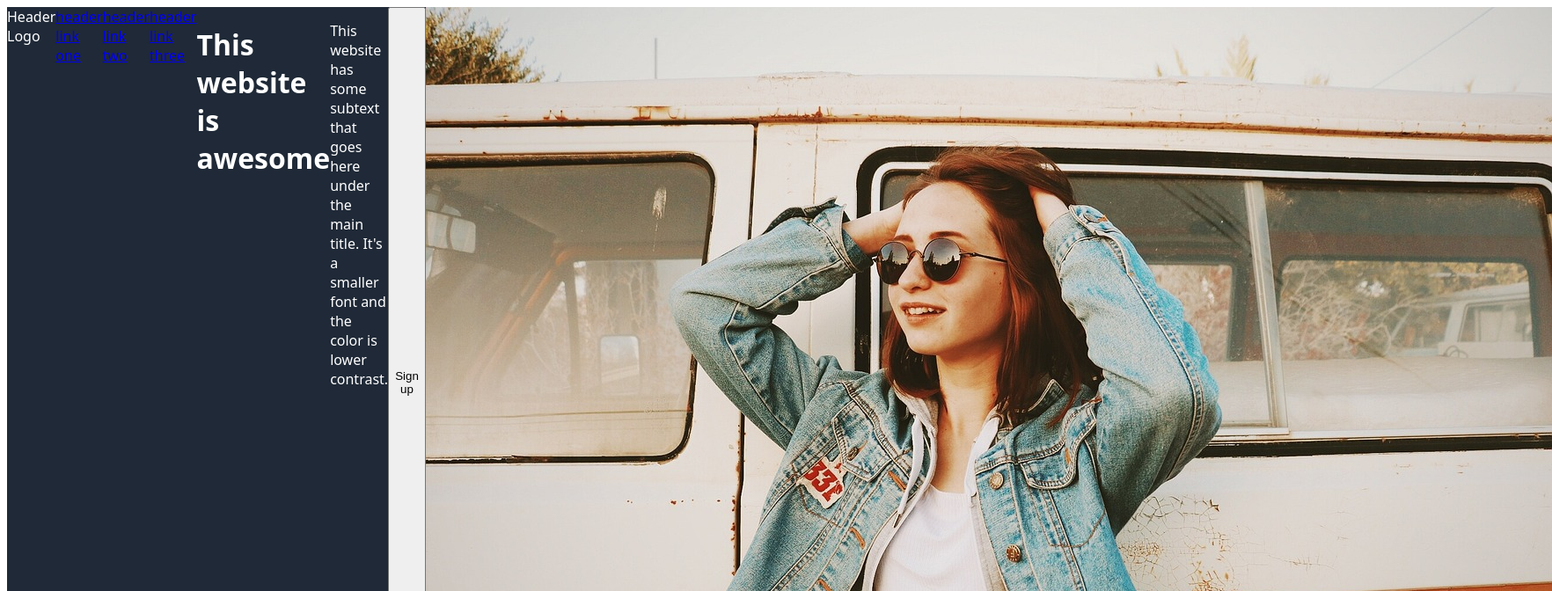
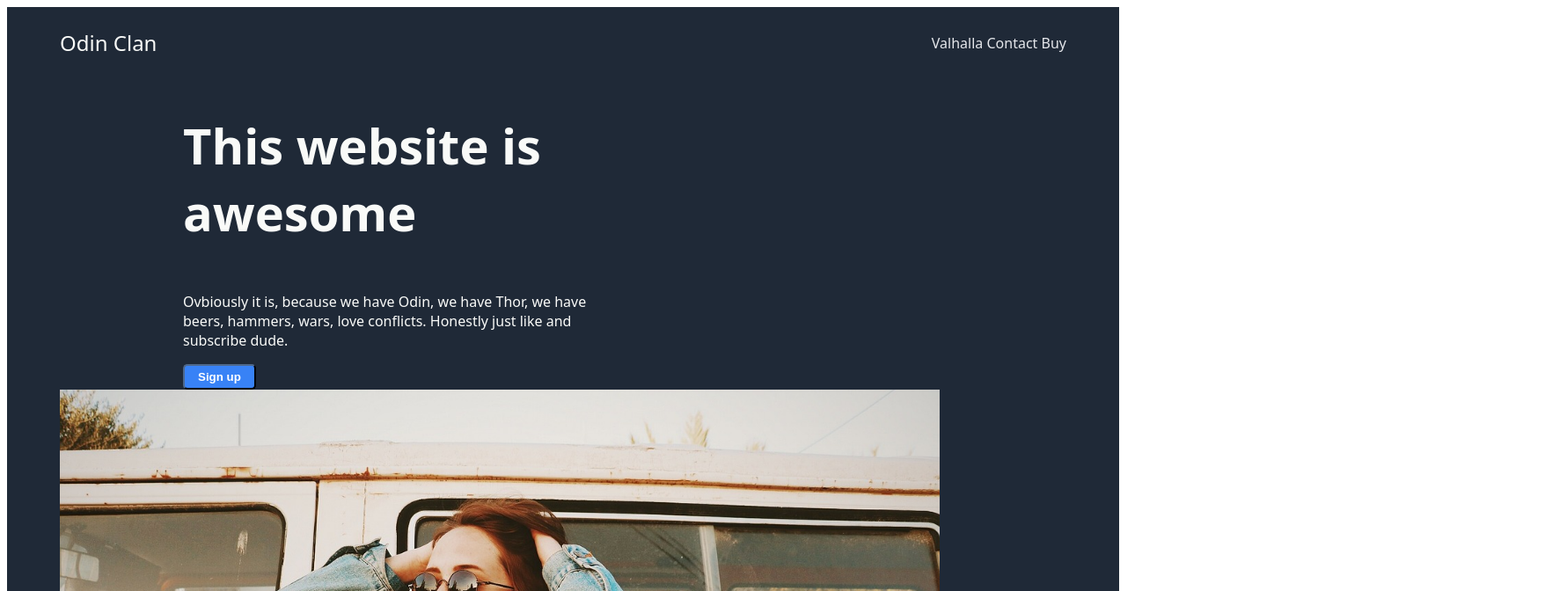
Before and after one commit to Juancho2706/projectblank, a plain HTML site: page index.html in a window 1280 px wide. Shown: the top 672 px of the page at 88% size, 1764 px wide, since content can reach past the window. Drawn offline with Linux system fonts and the light colour scheme.

Commit message:
Version basically completed, need to tidy up. Top header completed

```diff
--- a/index.html
+++ b/index.html
@@ -9,14 +9,23 @@
 </head>
 <body>
     <div class="header">
-        Header Logo
-        <a href="#">header link one</a>
-        <a href="#">header link two</a>
-        <a href="#">header link three</a>
-        <h1>This website is awesome</h1>
-        <p>This website has some subtext that goes here under the main title. It's a smaller font and the color is lower contrast.</p>
-        <button>Sign up</button>
-        <img src="images/awesome1.jpg" alt="look how awesome is this">
+        <div class="Arriba">
+            <p>Odin Clan</p>
+            <div>
+            <a href="#">Valhalla</a>
+            <a href="#">Contact</a>
+            <a href="#">Buy</a></div>
+        </div>
+        <div class="Abajo">
+            <div>
+                <h1>This website is awesome</h1>
+                <p>Ovbiously it is, because we have Odin, we have Thor, we have beers, hammers, wars, love conflicts.
+                    Honestly just like and subscribe dude.
+                </p>
+                <button class="acbutton">Sign up</button>
+            </div>
+            <img src="images/awesome1.jpg" alt="look how awesome is this">
+        </div>
     </div>
     <div class="randominf">
         <p class="headinfo">Some random information.</p>
--- a/style.css
+++ b/style.css
@@ -7,11 +7,49 @@ body{
 .header,
 .footer{
     background-color: #1f2937;
-    color: white;
+    color: #f9faf8;
+}
+.Arriba,
+.Abajo{
+    display: flex;
+    justify-content: space-between;
+    align-items: center;
+    padding-inline: 60px;
+}
+.Arriba div a{
+    color: #e5e7eb;
+    text-decoration: none;
+}
+.Arriba p{
+    font-size: 24px;
+}
+.Abajo div{
+    display: flex;
+    flex-direction: column;
+    max-width: min-content;
+    padding-inline: 140px;
+}
+.Abajo{
+    flex-wrap: wrap;
+}
+.Abajo div button{
+    align-self: flex-start;
+    border-color:#1f2937;
+}
+.Abajo div h1{
+    font-size: 56px;
+    min-width: 475px;
+}
+.Abajo img{
+    height: auto;
+    max-width: 1000px;
+    min-width:auto;
 }
 
 .header{
     display: flex;
+    flex-direction: column;
+    padding-bottom: 80px;
 }
 .headinfo{
     text-align: center;
@@ -44,6 +82,7 @@ body{
     background-color: #e5e7eb;
     flex-direction: column;
     align-items: center;
+    padding-bottom: 30px;
 }
 
 .quote p{
```
